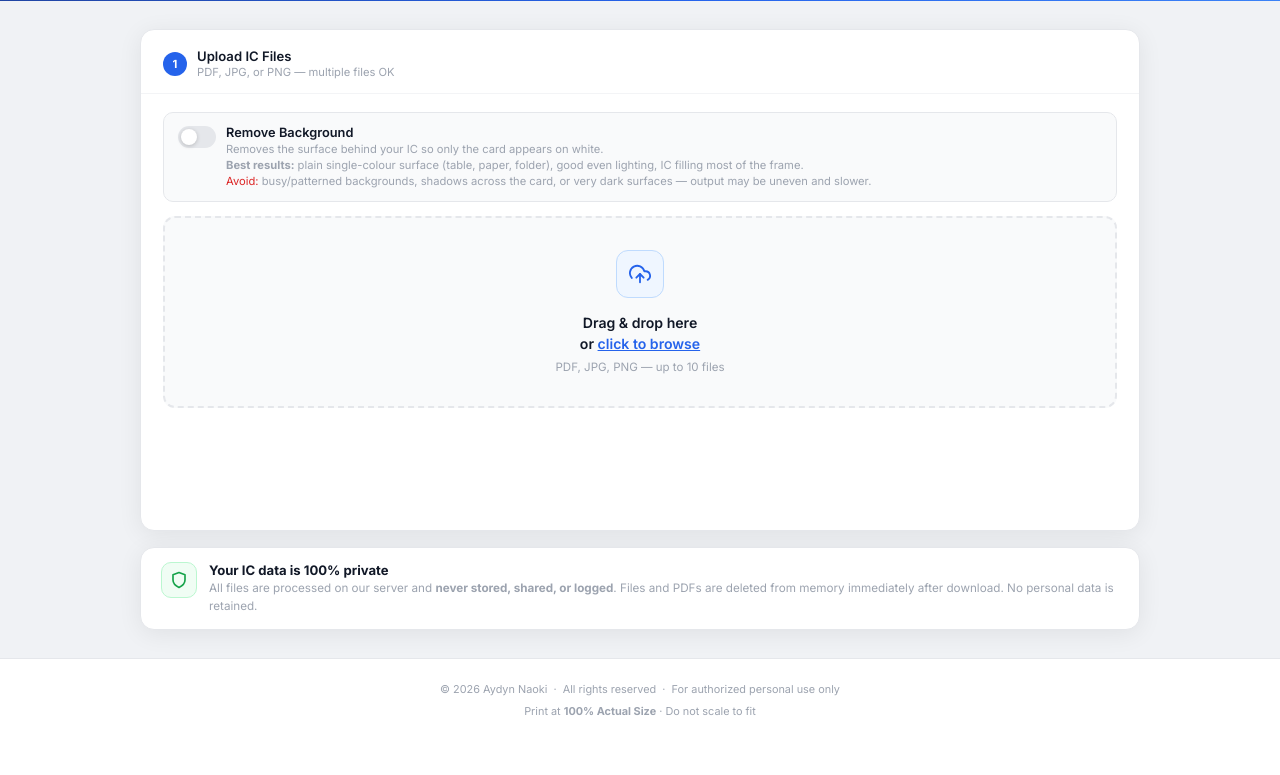
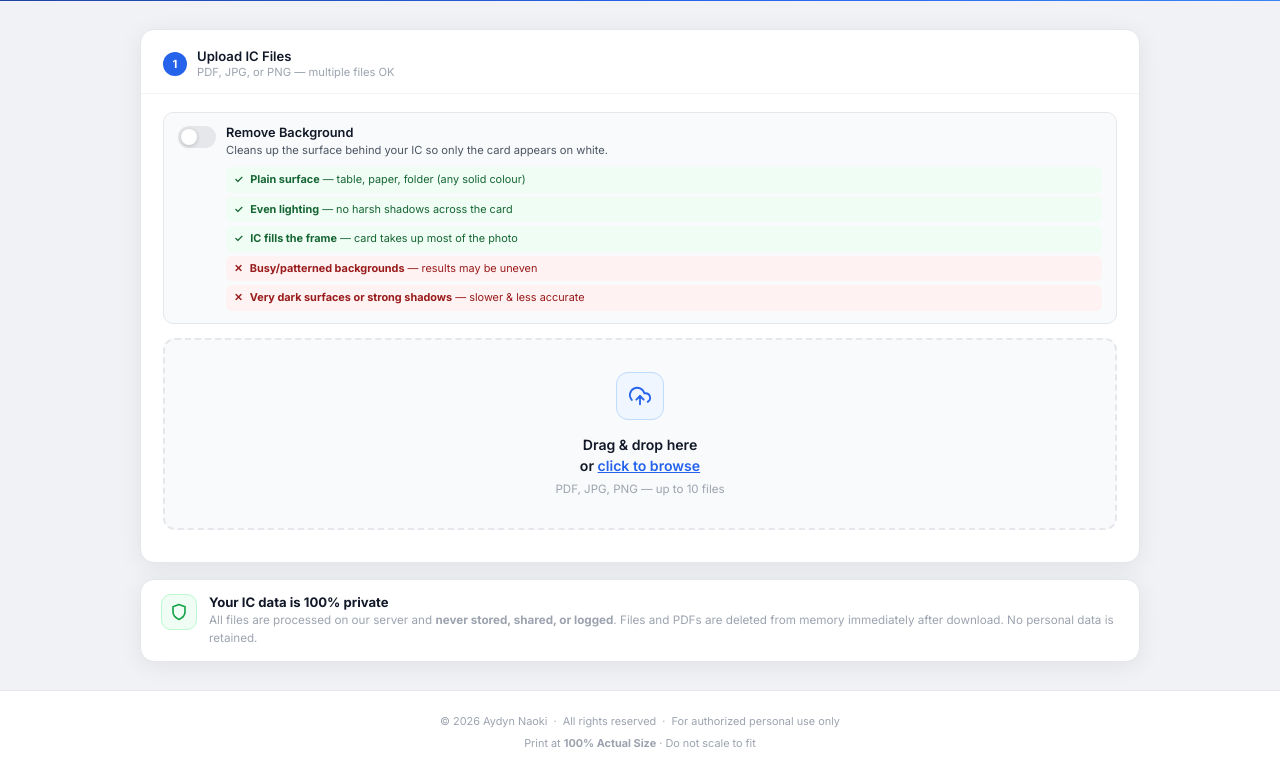
Before and after one commit to naoki-ALTRENYX/naoki_IC_project2, a FastAPI app: page / in a window 1280 px wide. Shown: the part 286-1061 px from the top of the page. Before the commit the page ends 1001 px from the top, so only its background shows below. Run offline with FastAPI, Linux system fonts and the light colour scheme.

Commit message:
Redesign bg removal tips as green/red checklist rows
Co-Authored-By: Claude Sonnet 4.6 <noreply@anthropic.com>

```diff
--- a/templates/index.html
+++ b/templates/index.html
@@ -144,7 +144,12 @@
     .toggle-wrap input:checked + .toggle-slider::before { transform: translateX(16px); }
     .toggle-text { flex: 1; min-width: 0; }
     .toggle-title { display: block; font-size: 0.8rem; font-weight: 600; color: var(--gray-900); }
-    .toggle-desc  { display: block; font-size: 0.7rem; color: var(--gray-400); margin-top: 2px; line-height: 1.4; }
+    .toggle-desc  { display: block; font-size: 0.7rem; color: var(--gray-600); margin-top: 2px; line-height: 1.5; }
+    .bg-tips { display: flex; flex-direction: column; gap: 4px; margin-top: 8px; }
+    .bg-tip-row { display: flex; align-items: flex-start; gap: 7px; font-size: 0.68rem; line-height: 1.4; padding: 5px 8px; border-radius: 6px; }
+    .bg-tip-row.good { background: var(--green-soft); color: #166534; }
+    .bg-tip-row.bad  { background: var(--red-soft);   color: #991b1b; }
+    .tip-icon { flex-shrink: 0; font-size: 0.65rem; font-weight: 700; margin-top: 1px; }
 
     /* Dropzone */
     .dropzone {
@@ -470,9 +475,30 @@
             </div>
             <div class="toggle-text">
               <span class="toggle-title">Remove Background</span>
-              <span class="toggle-desc">Removes the surface behind your IC so only the card appears on white.<br>
-                <b>Best results:</b> plain single-colour surface (table, paper, folder), good even lighting, IC filling most of the frame.<br>
-                <span style="color:var(--red)">Avoid:</span> busy/patterned backgrounds, shadows across the card, or very dark surfaces — output may be uneven and slower.</span>
+              <span class="toggle-desc">Cleans up the surface behind your IC so only the card appears on white.
+                <span class="bg-tips">
+                  <span class="bg-tip-row good">
+                    <span class="tip-icon">✓</span>
+                    <span><b>Plain surface</b> — table, paper, folder (any solid colour)</span>
+                  </span>
+                  <span class="bg-tip-row good">
+                    <span class="tip-icon">✓</span>
+                    <span><b>Even lighting</b> — no harsh shadows across the card</span>
+                  </span>
+                  <span class="bg-tip-row good">
+                    <span class="tip-icon">✓</span>
+                    <span><b>IC fills the frame</b> — card takes up most of the photo</span>
+                  </span>
+                  <span class="bg-tip-row bad">
+                    <span class="tip-icon">✕</span>
+                    <span><b>Busy/patterned backgrounds</b> — results may be uneven</span>
+                  </span>
+                  <span class="bg-tip-row bad">
+                    <span class="tip-icon">✕</span>
+                    <span><b>Very dark surfaces or strong shadows</b> — slower &amp; less accurate</span>
+                  </span>
+                </span>
+              </span>
             </div>
           </label>
 
```
